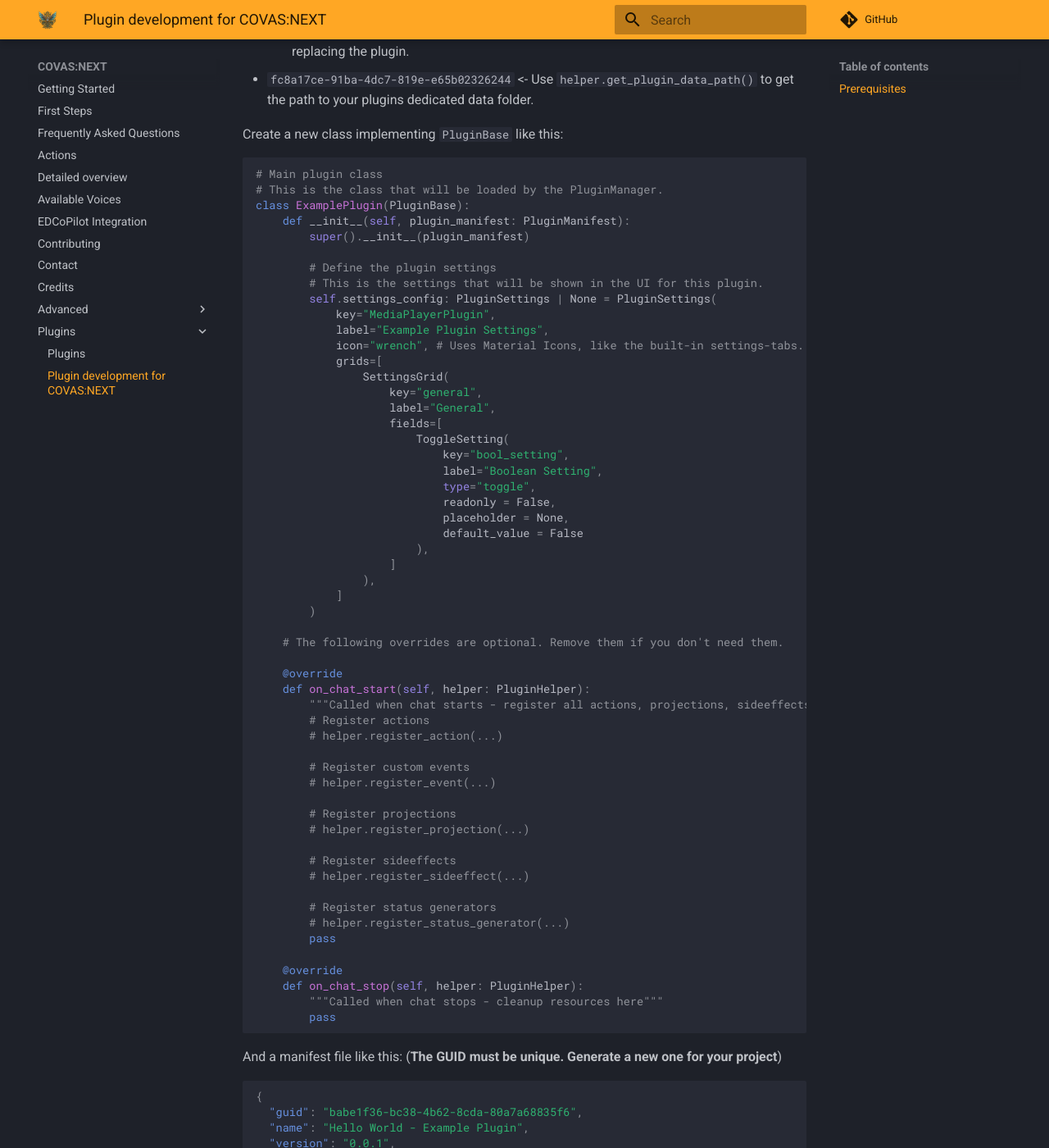
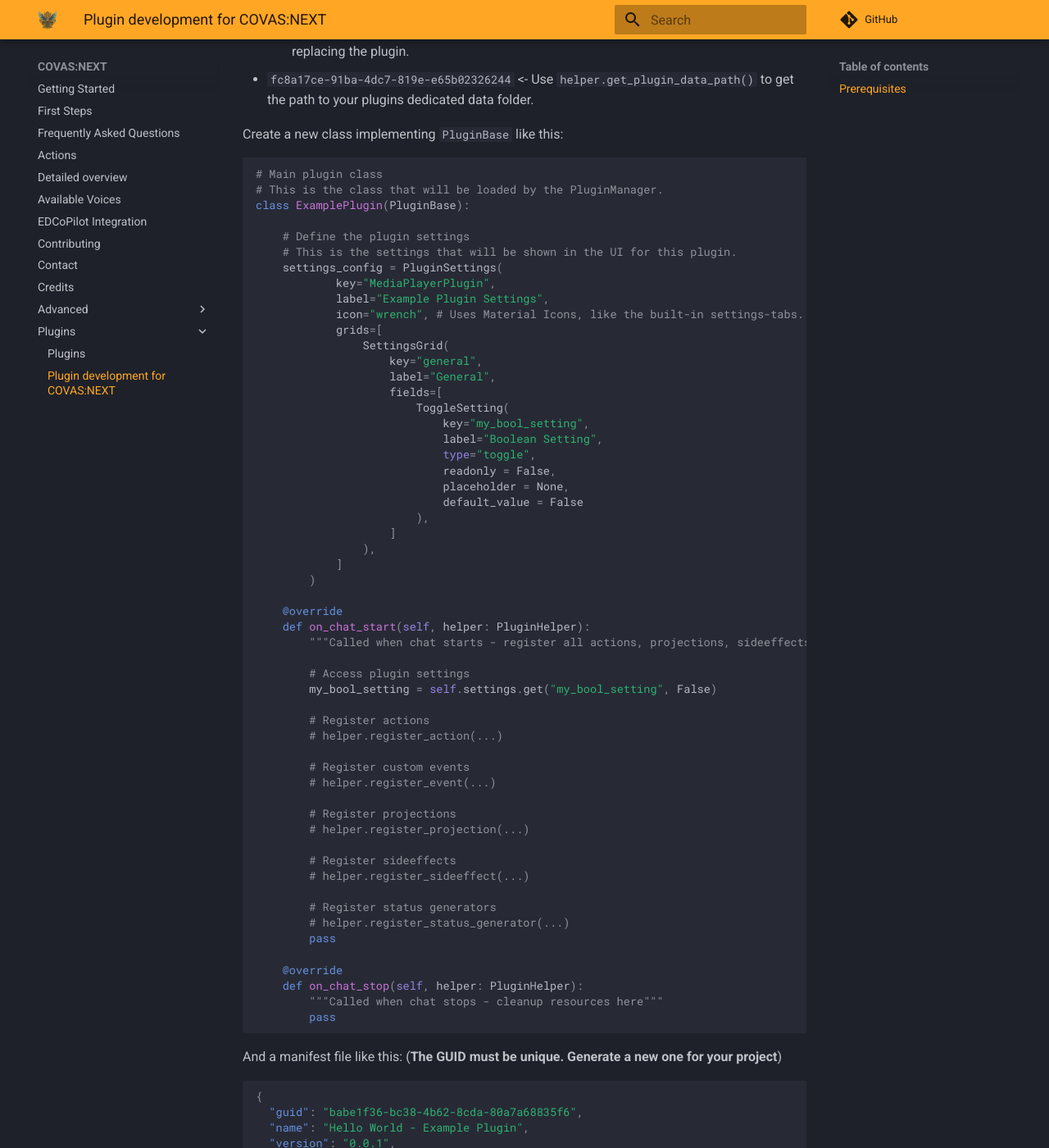
Before and after one commit to RatherRude/Elite-Dangerous-AI-Integration, an MkDocs documentation site: the page built from docs/plugins/Development.md, in a window 1280 px wide and 1400 px high, scrolled down 1207 px. Shown: the whole window at 82% size. Built offline with MkDocs 1.6.1 and Material for MkDocs 9.7.7, drawn with Linux system fonts in a browser that asks for light colours; comment, search, counter and statistics services are not loaded; some of the changed text lies outside the part shown.

Commit message:
fix: plugin settigns

```diff
--- a/docs/plugins/Development.md
+++ b/docs/plugins/Development.md
@@ -38,12 +38,10 @@
 # Main plugin class
 # This is the class that will be loaded by the PluginManager.
 class ExamplePlugin(PluginBase):
-    def __init__(self, plugin_manifest: PluginManifest):
-        super().__init__(plugin_manifest)
 
-        # Define the plugin settings
-        # This is the settings that will be shown in the UI for this plugin.
-        self.settings_config: PluginSettings | None = PluginSettings(
+    # Define the plugin settings
+    # This is the settings that will be shown in the UI for this plugin.
+    settings_config = PluginSettings(
             key="MediaPlayerPlugin",
             label="Example Plugin Settings",
             icon="wrench", # Uses Material Icons, like the built-in settings-tabs.
@@ -53,7 +51,7 @@
                     label="General",
                     fields=[
                         ToggleSetting(
-                            key="bool_setting",
+                            key="my_bool_setting",
                             label="Boolean Setting",
                             type="toggle",
                             readonly = False,
@@ -65,11 +63,13 @@
             ]
         )
 
-    # The following overrides are optional. Remove them if you don't need them.
-
     @override
     def on_chat_start(self, helper: PluginHelper):
         """Called when chat starts - register all actions, projections, sideeffects, etc. here"""
+
+        # Access plugin settings
+        my_bool_setting = self.settings.get("my_bool_setting", False)
+
         # Register actions
         # helper.register_action(...)
 
@@ -168,13 +168,7 @@
 - `helper.send_key(key_name: str, *args, **kwargs)`:
    Send a key input to the game.
 
-### Settings & Data
-
-- `helper.get_plugin_setting(*key_paths: str) -> Any`:
-   Get a plugin setting using a series of keys forming a path.
-
-- `helper.set_plugin_setting(*key_path: str, value: Any)`:
-   Set a plugin setting using a series of keys forming a path.
+### Data & Assets
 
 - `helper.get_plugin_data_path(plugin_manifest: PluginManifest) -> str`:
    Get the absolute path to your plugin's data directory.
@@ -233,5 +227,6 @@
 | ----------------- | -------------------------------------------------------------------------------------------------------------------------------------------------------------------------------------------------------------------------------------- |
 | `__init__`        | The constructor is executed immediately upon loading the entrypoint file. Use this for initialization that doesn't require the `PluginHelper`.                                                                                         |
 | `settings_config` | Settings are defined as a class property and registered right after all plugins have been loaded.                                                                                                                                      |
+| `settings`        | The current settings for the plugin are available as a class property. These are updated when the user changes settings in the UI.                                                                                                     |
 | `on_chat_start()` | This function is executed when the chat assistant is started.<br>**All registration should happen here:** register actions, projections, sideeffects, custom events, and status generators using the provided `PluginHelper` instance. |
 | `on_chat_stop()`  | This function runs when the user stops the chat assistant. Use this for any cleanup between chat sessions.                                                                                                                             |
```
Also changed, not shown: ui/src/app/components/plugin-settings/plugin-settings.component.html (+14 -14 lines), 5 other files.
